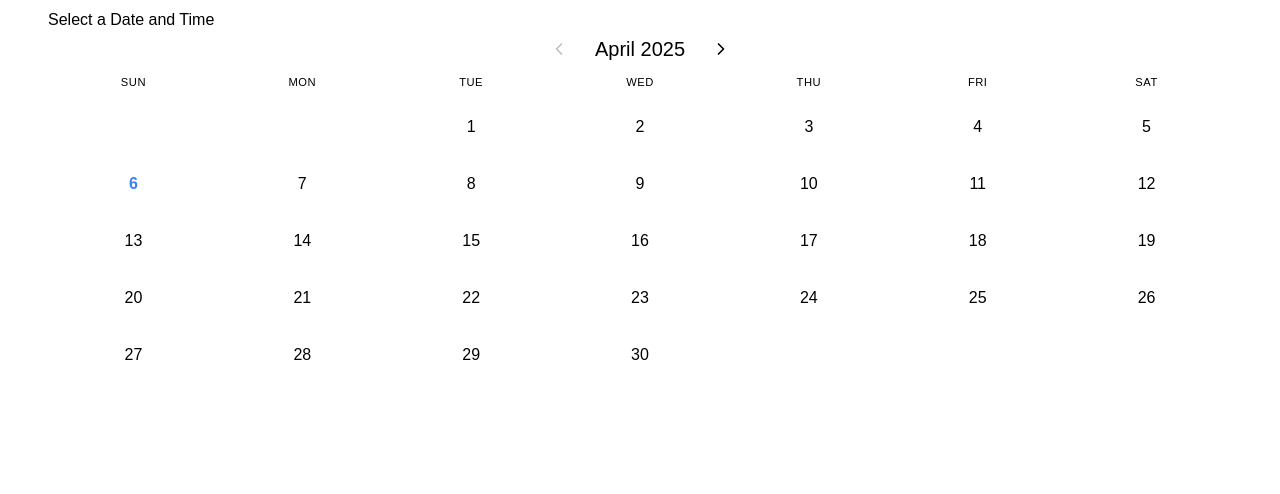
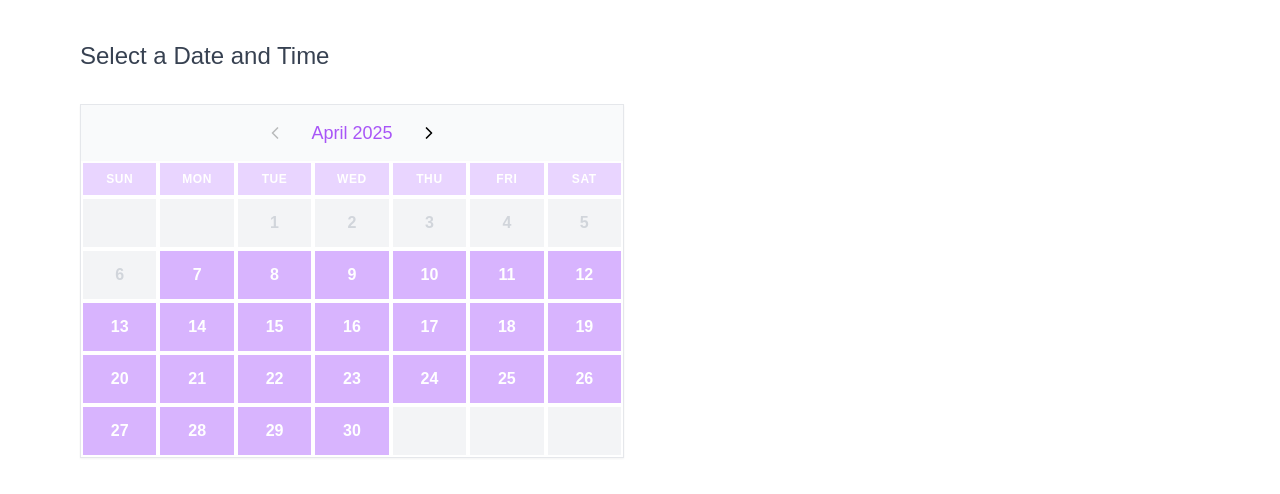
Before and after one commit to birophilo/booking-exercise, a Vue app in the folder vue-fastapi/frontend/: page /booking in a window 1280 px wide. Shown: the top 494 px of the page. Built offline with nearby package versions, Linux system fonts and the light colour scheme; no server answers.

Commit message:
converting existing CSS styling to to Tailwind (WIP), with some additions

```diff
--- a/vue-fastapi/frontend/src/components/CalendarGrid.vue
+++ b/vue-fastapi/frontend/src/components/CalendarGrid.vue
@@ -1,9 +1,9 @@
 <template>
-  <div class="calendar-grid">
-    <div class="calendar-header">
-      <div class="month-navigation">
+  <div class="w-full border overflow-hidden bg-white shadow-sm">
+    <div class="bg-gray-50">
+      <div class="flex justify-center items-center py-3">
         <button
-          class="nav-button"
+          class="flex items-center justify-center w-8 h-8 transition-all duration-200 mx-5 border-none hover:bg-gray-200 hover:text-gray-800 disabled:cursor-not-allowed disabled:opacity-50"
           @click="previousMonth"
           aria-label="Previous month"
           :disabled="isCurrentMonth"
@@ -18,15 +18,15 @@
             stroke-width="2"
             stroke-linecap="round"
             stroke-linejoin="round"
-            class="lucide lucide-chevron-left w-5 h-5"
+            class="w-5 h-5"
             :class="{ 'opacity-50': isCurrentMonth }"
           >
             <path d="m15 18-6-6 6-6"></path>
           </svg>
         </button>
-        <h3 class="text-xl font-medium">{{ currentMonthName }} {{ currentYear }}</h3>
+        <h3 class="text-lg font-extralight text-purple-500">{{ currentMonthName }} {{ currentYear }}</h3>
         <button
-          class="nav-button"
+          class="flex items-center justify-center w-8 h-8 transition-all duration-200 mx-5 border-none hover:bg-gray-200 hover:text-gray-800 disabled:cursor-not-allowed disabled:opacity-50"
           @click="nextMonth"
           aria-label="Next month"
           :disabled="isNextMonth"
@@ -41,7 +41,7 @@
             stroke-width="2"
             stroke-linecap="round"
             stroke-linejoin="round"
-            class="lucide lucide-chevron-right w-5 h-5"
+            class="w-5 h-5"
           >
             <path d="m9 18 6-6-6-6"></path>
           </svg>
@@ -49,27 +49,27 @@
       </div>
     </div>
 
-    <div class="calendar-days">
-      <div v-for="day in daysOfWeek" :key="day" class="day-header">
+    <div class="grid grid-cols-7">
+      <div v-for="day in daysOfWeek" :key="day" class="p-2 text-center font-bold text-xs m-0.5 tracking-wider text-white bg-purple-200">
         {{ day.toUpperCase() }}
       </div>
     </div>
 
-    <div class="calendar-body">
+    <div class="flex flex-col">
       <div
         v-for="(week, weekIndex) in calendarWeeks"
         :key="weekIndex"
-        class="calendar-week"
+        class="grid grid-cols-7"
       >
         <button
           v-for="(day, dayIndex) in week"
           :key="dayIndex"
-          class="calendar-day"
+          class="text-center text-2x1 font-black cursor-pointer m-0.5 h-12 border-none transition-colors duration-100 disabled:cursor-default"
           :disabled="isPastDay(day)"
           :class="{
-            'empty-day': !day || isPastDay(day),
-            'current-day': isCurrentDay(day),
-            'selected-day': isSelectedDay(day)
+            'cursor-default text-gray-300 bg-gray-100': !day || isPastDay(day),
+            'bg-purple-300 text-white hover:bg-purple-400': day && !isPastDay(day) && !isCurrentDay(day) && !isSelectedDay(day),
+            'bg-purple-600 text-white hover:bg-purple-600': isSelectedDay(day)
           }"
           @click="day && selectDay(day)"
         >
@@ -201,104 +201,3 @@ const nextMonth = () => {
 
 const emit = defineEmits(['date-selected', 'month-changed'])
 </script>
-
-<style scoped>
-.calendar-grid {
-  width: 100%;
-  border: 1px solid #fff;
-  border-radius: 0.5rem;
-  overflow: hidden;
-}
-
-.calendar-header {
-  border-bottom: 1px solid #fff;
-}
-
-.month-navigation {
-  display: flex;
-  justify-content: center;
-  align-items: center;
-}
-
-.nav-button {
-  display: flex;
-  align-items: center;
-  justify-content: center;
-  width: 2rem;
-  height: 2rem;
-  transition: all 0.2s;
-  margin: 0 20px;
-  border: none;
-}
-
-.nav-button:hover:not(:disabled) {
-  background-color: #e2e8f0;
-  color: #1e293b;
-}
-
-.nav-button:disabled {
-  cursor: not-allowed;
-  opacity: 0.5;
-}
-
-.calendar-days {
-  display: grid;
-  grid-template-columns: repeat(7, 1fr);
-  background-color: #fff;
-}
-
-.day-header {
-  padding: 0.5rem;
-  text-align: center;
-  font-weight: 500;
-  font-size: 0.7rem;
-  letter-spacing: 0.5px;
-  color: black;
-}
-
-.calendar-body {
-  display: flex;
-  flex-direction: column;
-}
-
-.calendar-week {
-  display: grid;
-  grid-template-columns: repeat(7, 1fr);
-  border-bottom: 1px solid #fff;
-}
-
-.calendar-week:last-child {
-  border-bottom: none;
-}
-
-.calendar-day {
-  text-align: center;
-  font-size: 1rem;
-  cursor: pointer;
-  margin: 3px;
-  height: 50px;
-  border: none;
-}
-
-.calendar-day:hover:not(.empty-day) {
-  background-color: #f1f5f9;
-}
-
-.empty-day {
-  cursor: default;
-}
-
-.current-day {
-  font-weight: bold;
-  color: #3b82f6;
-}
-
-.selected-day {
-  background-color: #3b82f6;
-  color: white;
-}
-
-.selected-day:hover {
-  background-color: #2563eb;
-}
-</style>
--- a/vue-fastapi/frontend/src/views/BookingPage.vue
+++ b/vue-fastapi/frontend/src/views/BookingPage.vue
@@ -1,20 +1,27 @@
 <template>
-  <div class="booking-page">
+  <div class="flex flex-col max-w-7xl mx-auto p-8">
+    <h2 class="text-2xl font-medium text-gray-700 mb-8">Select a Date and Time</h2>
 
-    <h2>Select a Date and Time</h2>
+    <div class="flex flex-col lg:flex-row lg:gap-8">
+      <!-- Calendar Section -->
+      <div class="w-full lg:w-1/2">
+        <CalendarGrid @date-selected="handleDateSelected" />
+      </div>
 
-    <CalendarGrid @date-selected="handleDateSelected" />
-
+      <!-- Time Slots Section -->
+      <div class="w-full lg:w-1/2 mt-8 lg:mt-0">
         <div v-if="showTimeSlots">
-      <div v-if="loadingTimeSlots" class="loading-container">
-        <div class="spinner"></div>
-        <p>Loading available time slots...</p>
+          <div v-if="loadingTimeSlots" class="flex flex-col items-center justify-center my-8">
+            <div class="w-10 h-10 border-4 border-gray-200 rounded-full border-t-gray-700 animate-spin mb-4"></div>
+            <p class="text-gray-600">Loading available time slots...</p>
           </div>
           <div v-else>
             <TimeSlotContainer
               :slots="store.slots[store.selectedDate] || []"
               @select-slot="openConfirmModal"
             />
+          </div>
+        </div>
       </div>
     </div>
 
@@ -183,64 +190,3 @@ export default {
   }
 }
 </script>
-
-<style scoped>
-
-.booking-page {
-  display: flex;
-  flex-direction: column;
-}
-
-.calendar-section {
-  padding: 1rem;
-}
-
-.loading-container {
-  display: flex;
-  flex-direction: column;
-  align-items: center;
-  justify-content: center;
-  margin: 2rem 0;
-}
-
-.spinner {
-  width: 40px;
-  height: 40px;
-  border: 4px solid rgba(0, 0, 0, 0.1);
-  border-radius: 50%;
-  border-top-color: #333;
-  animation: spin 1s ease-in-out infinite;
-  margin-bottom: 1rem;
-}
-
-@keyframes spin {
-  to {
-    transform: rotate(360deg);
-  }
-}
-
-.time-slot-container {
-  display: grid;
-  grid-template-columns: repeat(auto-fill, minmax(100px, 1fr));
-  gap: 0.1rem;
-  margin-top: 1.5rem;
-}
-
-.time-slot {
-  background-color: #f0f0f0;
-  border: none;
-  width: 6rem;
-  height: 3rem;
-  padding: 0.5rem;
-  margin: 0.25rem;
-  border-radius: 0.25rem;
-  cursor: pointer;
-  font-size: 1rem;
-  color: #333;
-  transition: background-color 0.1s ease;
-}
-
-.time-slot:hover {
-  background-color: #e0e0e0;
-}
-</style>
--- a/vue-fastapi/frontend/src/views/StoreSelectionPage.vue
+++ b/vue-fastapi/frontend/src/views/StoreSelectionPage.vue
@@ -1,24 +1,23 @@
 <template>
-  <div class="selection-page">
-    <div class="logo-container">
-      <img :src="logo" alt="CUBITTS Logo" class="logo-image" />
+  <div class="max-w-7xl mx-auto p-8 text-center">
+    <div class="mb-6">
+      <img :src="logo" alt="CUBITTS Logo" class="max-w-[200px] h-auto mx-auto" />
     </div>
-    <h2 class="text-2xl font-bold text-gray-200 mb-8">Book an eye test</h2>
-    <div class="branch-selection-container">
+    <h2 class="text-2xl font-medium text-gray-600 mb-8">Book an eye test</h2>
+    <div class="grid grid-cols-1 sm:grid-cols-2 lg:grid-cols-3 xl:grid-cols-4 gap-8 mt-8">
       <div
         v-for="branch in branchList"
         :key="branch.name"
-        class="branch-card"
+        class="border border-gray-200 rounded-lg overflow-hidden cursor-pointer bg-white"
         @click="selectBranch(branch)"
       >
         <img
           :src="getImagePath(branch.image)"
           :alt="branch.name"
-          class="branch-image"
+          class="w-full h-[180px] object-cover"
         />
-        <div class="branch-name">{{ branch.name }}</div>
-        <div class="branch-address">{{ branch.address }}</div>
-        <div class="branch-postcode">{{ branch.postcode }}</div>
+        <div class="text-xl font-medium mt-2 px-4">{{ branch.name }}</div>
+        <div class="px-4 mb-4 font-light text-gray-600">{{ branch.address }}, {{ branch.postcode }}</div>
       </div>
     </div>
   </div>
@@ -62,66 +61,3 @@ export default {
   }
 }
 </script>
-
-<style scoped>
-.selection-page {
-  max-width: 1200px;
-  margin: 0 auto;
-  padding: 2rem;
-  text-align: center;
-}
-
-.logo-container {
-  margin-bottom: 1.5rem;
-}
-
-.logo-image {
-  max-width: 200px;
-  height: auto;
-}
-
-.branch-selection-container {
-  display: grid;
-  grid-template-columns: repeat(auto-fill, minmax(280px, 1fr));
-  gap: 2rem;
-  margin-top: 2rem;
-}
-
-.branch-card {
-  border: 1px solid #ddd;
-  border-radius: 8px;
-  overflow: hidden;
-  transition: transform 0.3s ease, box-shadow 0.3s ease;
-  cursor: pointer;
-  background-color: white;
-}
-
-.branch-card:hover {
-  transform: translateY(-5px);
-  box-shadow: 0 10px 20px rgba(0, 0, 0, 0.1);
-}
-
-.branch-image {
-  width: 100%;
-  height: 180px;
-  object-fit: cover;
-}
-
-.branch-name {
-  font-size: 1.2rem;
-  font-weight: bold;
-  margin: 1rem 0 0.5rem;
-  padding: 0 1rem;
-}
-
-.branch-address, .branch-postcode {
-  padding: 0 1rem;
-  margin-bottom: 0.5rem;
-  color: #666;
-}
-
-.branch-postcode {
-  margin-bottom: 1rem;
-  font-weight: 500;
-}
-</style>
```
Lines whose indentation alone changed are shown as unchanged.
